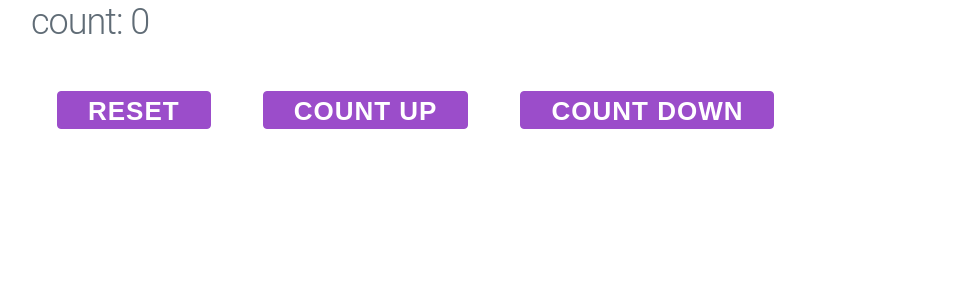
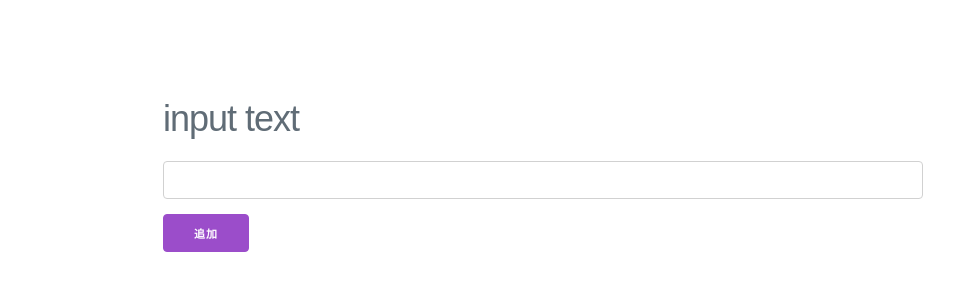
Before and after one commit to BoxPistols/zen-todo-react-ts, a React (Vite) app: page / in a window 1280 px wide. Shown: the top 300 px of the page, without its empty margins (97-1051 px from the left). Built offline with nearby package versions, Linux system fonts and the light colour scheme.

Commit message:
set input-form useState

```diff
--- a/src/App.css
+++ b/src/App.css
@@ -10,3 +10,10 @@ button {
   margin: 1em;
   font-size: calc(10px + 2vmin);
 }
+
+.container{
+  max-width: 800px;
+  width: 90%;
+  margin: 12vh auto;
+  font-family: arial;
+}
--- a/src/App.tsx
+++ b/src/App.tsx
@@ -1,27 +1,26 @@
-import React, {useState} from 'react';
+import {useState} from 'react';
 import "./App.css";
 
+export const App = () => {
 
-function App() {
-  const initialState = 0
-  const [count, setCount] = useState(initialState);
+  const[text, setText] = useState("")
 
   return (
-    <>
-      <div className="counter">
-        <h2>count: {count}</h2>
-        <button onClick={
-          () => setCount(initialState)
-        }>Reset</button>
-        <button onClick={
-          () => setCount(prevCount => prevCount + 1)
-        }>Count Up</button>
-        <button onClick={
-          () => setCount(prevCount => prevCount - 1)
-        }>Count Down</button>
-      </div>
-    </>
-  );
+    <div className='container'>
+      <h2>input text</h2>
+      {text}
+      <form onSubmit={
+        (e) => e.preventDefault()
+      }>
+        <input type="text" value={text}
+          onChange={
+            (e) => setText(e.target.value)
+          }/>
+        <input type="submit" value="追加"
+          onSubmit={
+            (e) => e.preventDefault()
+          }/>
+      </form>
+    </div>
+  )
 }
-
-export default App;
--- a/src/index.css
+++ b/src/index.css
@@ -3,7 +3,7 @@ body {
   font-family: -apple-system, BlinkMacSystemFont, 'Segoe UI', 'Roboto', 'Oxygen',
     'Ubuntu', 'Cantarell', 'Fira Sans', 'Droid Sans', 'Helvetica Neue',
     sans-serif;
-  -webkit-font-smoothing: antialiased;
+  -webkit-font-smoothing : antialiased;
   -moz-osx-font-smoothing: grayscale;
 }
 
```
Also changed, not shown: src/App copy.tsx (deleted, +0 -17 lines), src/Tmp_Counter.tsx (added, +27 -0 lines), src/main.tsx (+7 -4 lines).
